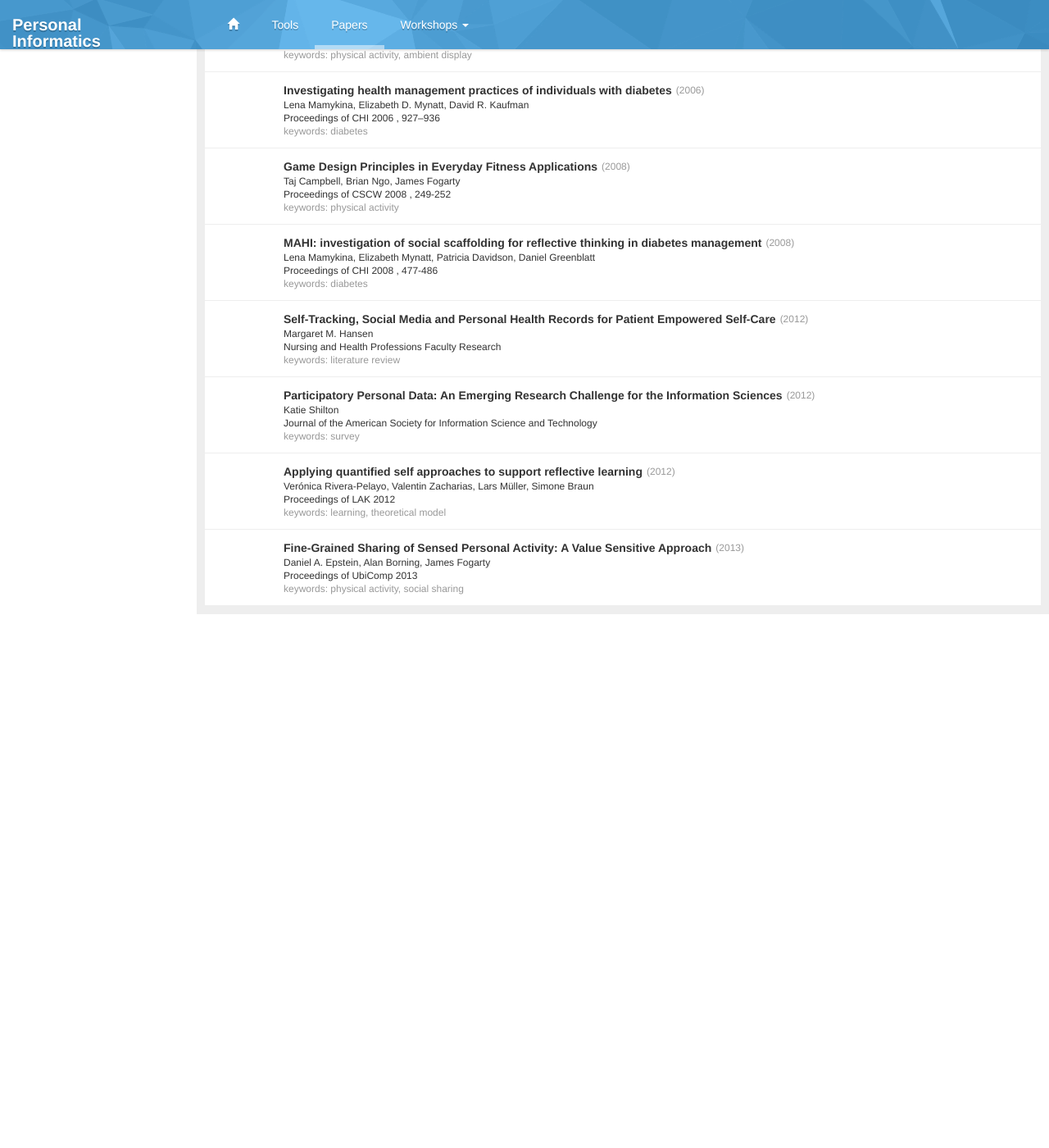
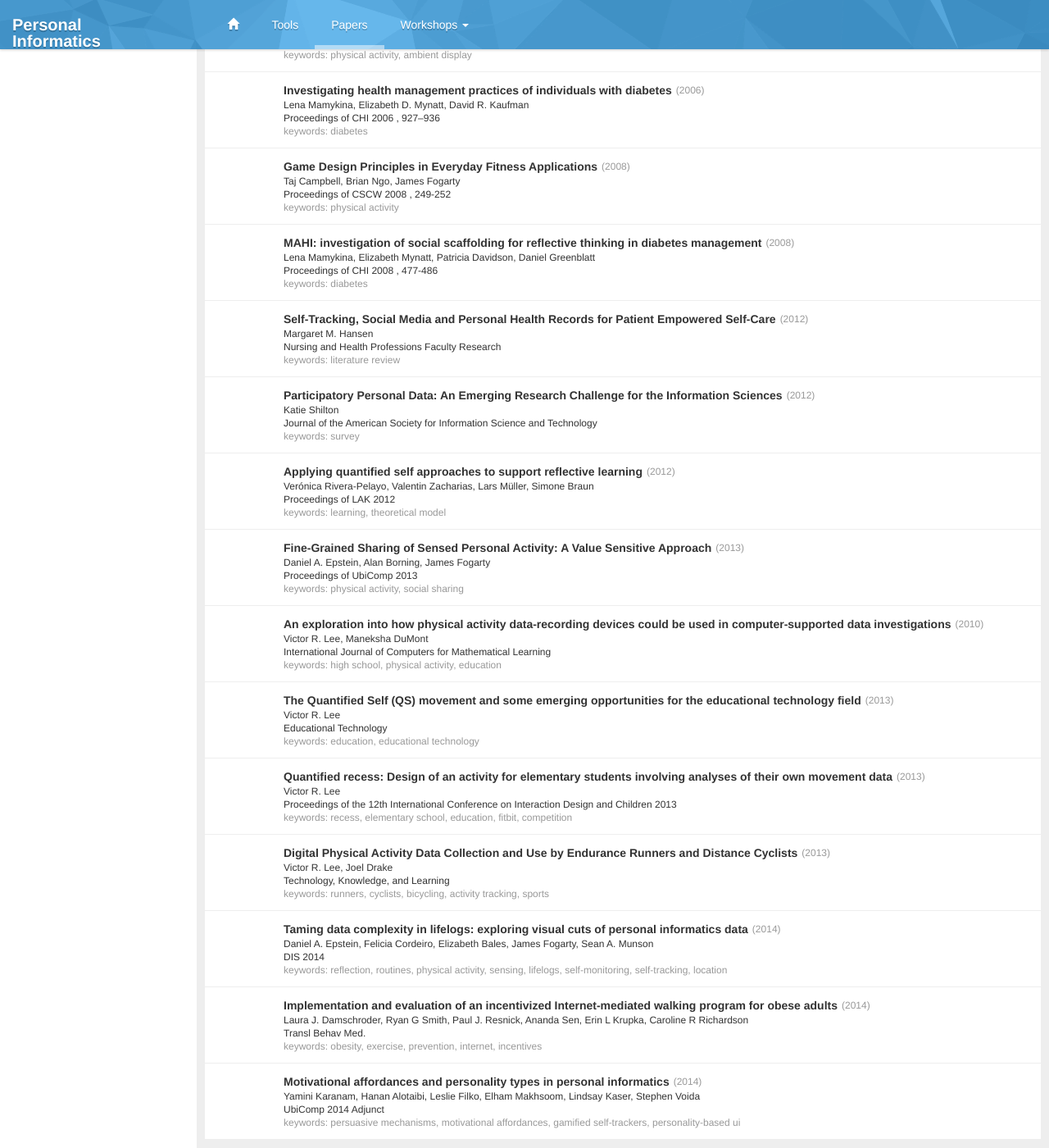
Before and after one commit to ianli/personalinformatics.org, a Jekyll site: the page built from papers/index.html, in a window 1280 px wide and 1400 px high, scrolled down 2080 px. Shown: the whole window at 82% size. Built offline with Jekyll 4.4.1, drawn with Linux system fonts in a browser that asks for light colours; nearby versions of some CDN libraries; comment, search, counter and statistics services are not loaded; before the commit the page ends 2829 px from its top, so only the background shows below that; some of the changed text lies outside the part shown.

Commit message:
Added more papers

```diff
--- a/_data/papers.yml
+++ b/_data/papers.yml
@@ -319,3 +319,90 @@
   tags:
     - physical activity
     - social sharing
+-
+  title: "An exploration into how physical activity data-recording devices could be used in computer-supported data investigations"
+  authors: Victor R. Lee, Maneksha DuMont
+  journal: International Journal of Computers for Mathematical Learning
+  year: 2010
+  pdf: http://digitalcommons.usu.edu/cgi/viewcontent.cgi?article=1139&context=itls_facpub
+  url: http://link.springer.com/article/10.1007/s10758-010-9172-8
+  tags:
+    - high school
+    - physical activity
+    - education
+-
+  title: "The Quantified Self (QS) movement and some emerging opportunities for the educational technology field"
+  authors: Victor R. Lee
+  journal: Educational Technology
+  year: 2013
+  pdf: http://digitalcommons.usu.edu/cgi/viewcontent.cgi?article=1480&context=itls_facpub
+  tags:
+    - education
+    - educational technology
+-
+  title: "Quantified recess: Design of an activity for elementary students involving analyses of their own movement data"
+  authors: Victor R. Lee
+  conference: Proceedings of the 12th International Conference on Interaction Design and Children 2013
+  year: 2013
+  pdf: http://digitalcommons.usu.edu/cgi/viewcontent.cgi?article=1259&context=itls_facpub
+  url: http://dl.acm.org/citation.cfm?id=2485822
+  tags:
+    - recess
+    - elementary school
+    - education
+    - fitbit
+    - competition
+-
+  title: "Digital Physical Activity Data Collection and Use by Endurance Runners and Distance Cyclists"
+  authors: Victor R. Lee, Joel Drake
+  journal: Technology, Knowledge, and Learning
+  year: 2013
+  pdf: http://digitalcommons.usu.edu/cgi/viewcontent.cgi?article=1489&context=itls_facpub
+  url: http://link.springer.com/article/10.1007/s10758-013-9203-3
+  tags:
+    - runners
+    - cyclists
+    - bicycling
+    - activity tracking
+    - sports
+-
+  title: " Taming data complexity in lifelogs: exploring visual cuts of personal informatics data"
+  authors: Daniel A. Epstein, Felicia Cordeiro, Elizabeth Bales, James Fogarty, Sean A. Munson
+  conference: DIS 2014
+  year: 2014
+  pdf: http://dub.washington.edu/djangosite/media/papers/taminglifelogs_dis2014.pdf
+  url: http://dl.acm.org/citation.cfm?id=2598558
+  tags:
+    - reflection
+    - routines
+    - physical activity
+    - sensing
+    - lifelogs
+    - self-monitoring
+    - self-tracking
+    - location
+-
+  title: "Implementation and evaluation of an incentivized Internet-mediated walking program for obese adults"
+  authors: Laura J. Damschroder, Ryan G Smith, Paul J. Resnick, Ananda Sen, Erin L Krupka, Caroline R Richardson
+  journal: Transl Behav Med.
+  year: 2014
+  pdf: http://www.ncbi.nlm.nih.gov/pmc/articles/PMC3830019/
+  url: http://dx.doi.org/10.1007%2Fs13142-013-0211-6
+  tags:
+    - obesity
+    - exercise
+    - prevention
+    - internet
+    - incentives
+-
+  title: "Motivational affordances and personality types in personal informatics"
+  authors: Yamini Karanam, Hanan Alotaibi, Leslie Filko, Elham Makhsoom, Lindsay Kaser, Stephen Voida
+  conference: UbiComp 2014 Adjunct
+  year: 2014
+  pdf: http://delivery.acm.org/10.1145/2640000/2638800/p79-karanam.pdf?ip=50.90.233.116&id=2638800&acc=OPEN&key=4D4702B0C3E38B35%2E4D4702B0C3E38B35%2E4D4702B0C3E38B35%2E6D218144511F3437&CFID=438541723&CFTOKEN=48721134&__acm__=1412776833_4935b98e697c908c3e388db921f4cbc9
+  url: http://dl.acm.org/citation.cfm?id=2638800
+  tags:
+    - persuasive mechanisms
+    - motivational affordances
+    - gamified self-trackers
+    - personality-based ui
```
